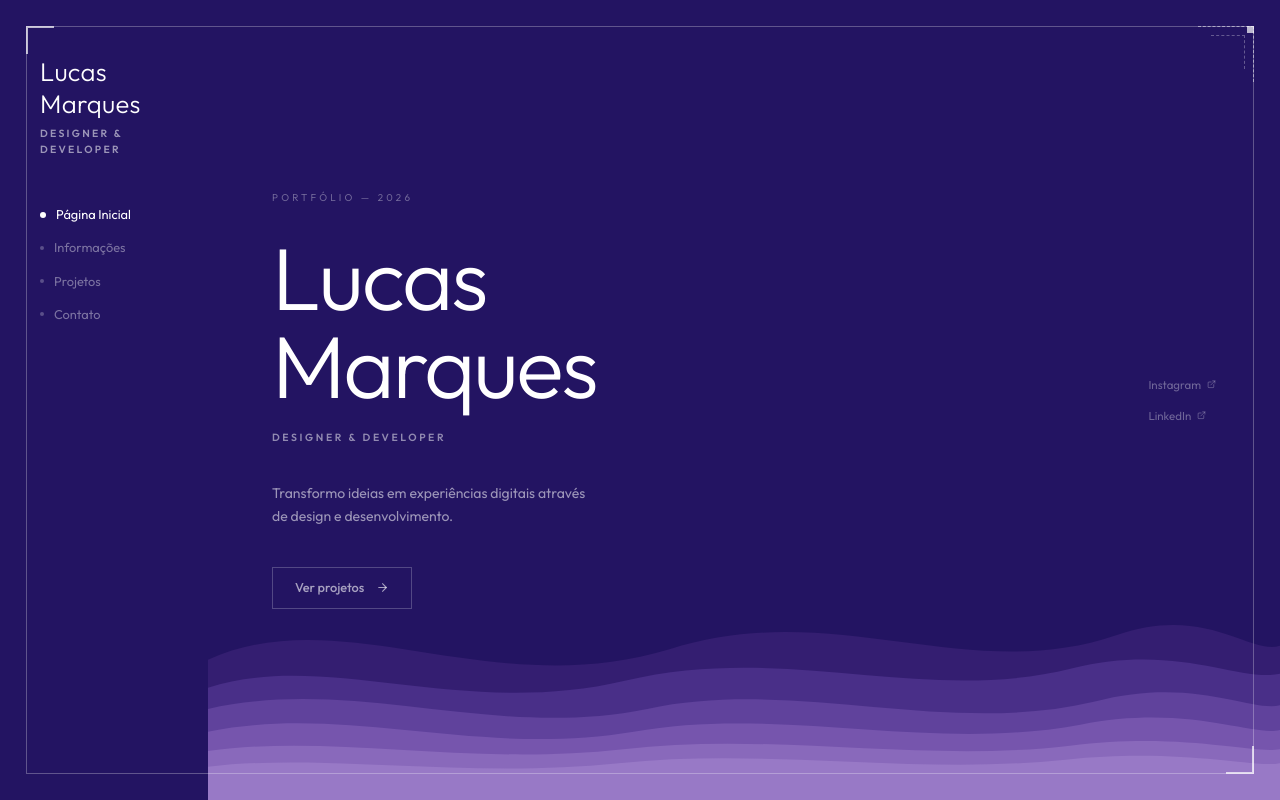
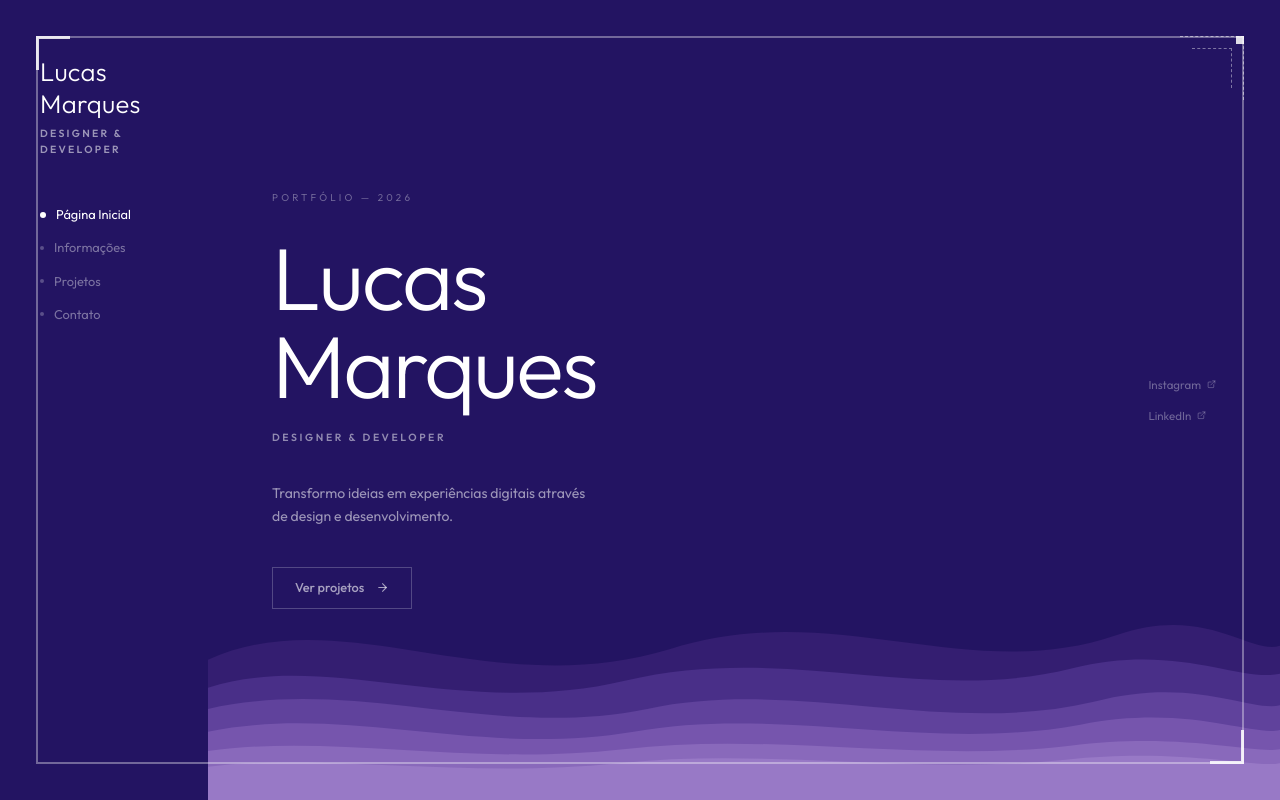
Before and after one commit to lucasmarques13/portifolio, a React (Vite) app: page / in a window 1280 px wide. Shown: the top 800 px of the page. Built offline with nearby package versions, Linux system fonts and the light colour scheme; a web font is replaced by a local one.

Commit message:
Increase frame border thickness and adjust corners for alignment

```diff
--- a/src/app/App.tsx
+++ b/src/app/App.tsx
@@ -112,29 +112,29 @@ function FrameBorder() {
   return (
     <div
       className="fixed inset-0 pointer-events-none z-30"
-      style={{ padding: "26px" }}
+      style={{ padding: "36px" }}
       aria-hidden="true"
     >
       <div className="relative w-full h-full">
         {/* Main frame */}
         <div
           className="absolute inset-0"
-          style={{ border: "1px solid rgba(255,255,255,0.28)" }}
+          style={{ border: "2px solid rgba(255,255,255,0.36)" }}
         />
 
         {/* Top-left corner solid bracket */}
         <div
           className="absolute top-0 left-0"
           style={{
-            width: 28,
-            height: 28,
-            borderTop: "2px solid rgba(255,255,255,0.7)",
-            borderLeft: "2px solid rgba(255,255,255,0.7)",
+            width: 34,
+            height: 34,
+            borderTop: "3px solid rgba(255,255,255,0.85)",
+            borderLeft: "3px solid rgba(255,255,255,0.85)",
           }}
         />
 
         {/* Top-right dashed bracket + corner dot */}
-        <div className="absolute top-0 right-0" style={{ width: 56, height: 56 }}>
+        <div className="absolute top-0 right-0" style={{ width: 64, height: 64 }}>
           <div
             className="absolute"
             style={{
@@ -147,18 +147,18 @@ function FrameBorder() {
           <div
             className="absolute"
             style={{
-              top: 9,
-              right: 9,
-              width: 34,
-              height: 34,
-              borderTop: "1px dashed rgba(255,255,255,0.3)",
-              borderRight: "1px dashed rgba(255,255,255,0.3)",
+              top: 12,
+              right: 12,
+              width: 40,
+              height: 40,
+              borderTop: "1px dashed rgba(255,255,255,0.42)",
+              borderRight: "1px dashed rgba(255,255,255,0.42)",
             }}
           />
           {/* Corner solid square */}
           <div
             className="absolute top-0 right-0"
-            style={{ width: 7, height: 7, background: "rgba(255,255,255,0.7)" }}
+            style={{ width: 8, height: 8, background: "rgba(255,255,255,0.85)" }}
           />
         </div>
 
@@ -168,10 +168,10 @@ function FrameBorder() {
         <div
           className="absolute bottom-0 right-0"
           style={{
-            width: 28,
-            height: 28,
-            borderBottom: "2px solid rgba(255,255,255,0.7)",
-            borderRight: "2px solid rgba(255,255,255,0.7)",
+            width: 34,
+            height: 34,
+            borderBottom: "3px solid rgba(255,255,255,0.85)",
+            borderRight: "3px solid rgba(255,255,255,0.85)",
           }}
         />
       </div>
```
